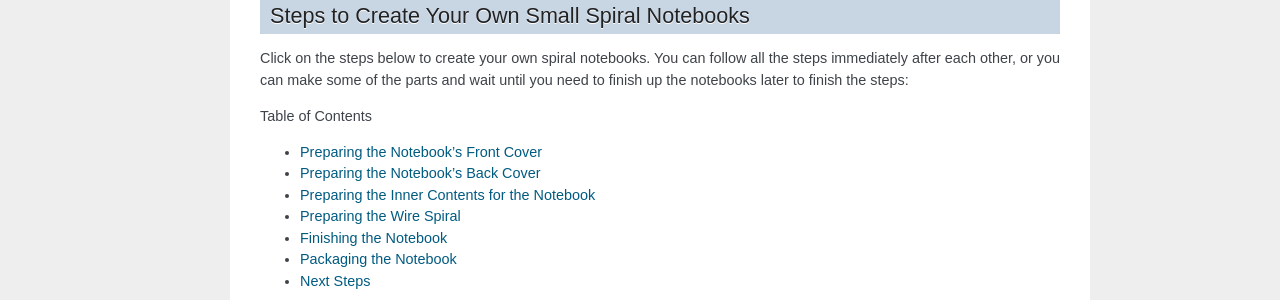
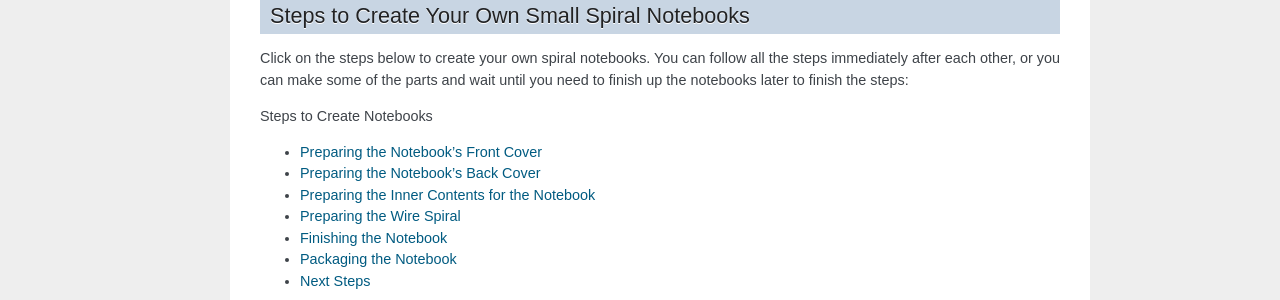
Before and after one commit to loiskilberg/create_spiral_notebook, a Sphinx documentation site: the page built from source/index.rst, in a window 1280 px wide. Shown: the part 535-835 px from the top of the page. Built offline with Sphinx 7.4.7, drawn with Linux system fonts in a browser that asks for light colours; pages that are not in the unit, such as notebooks, are missing from menus.

Commit message:
change title for contents

```diff
--- a/source/substitutions.txt
+++ b/source/substitutions.txt
@@ -1,3 +1,3 @@
 
 
-.. |Contents| replace:: Table of Contents
+.. |Contents| replace:: Steps to Create Notebooks
```
